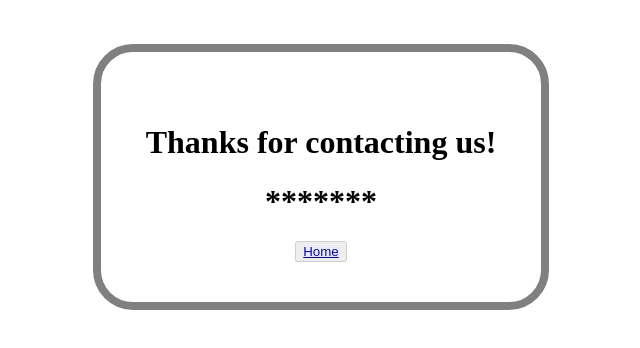
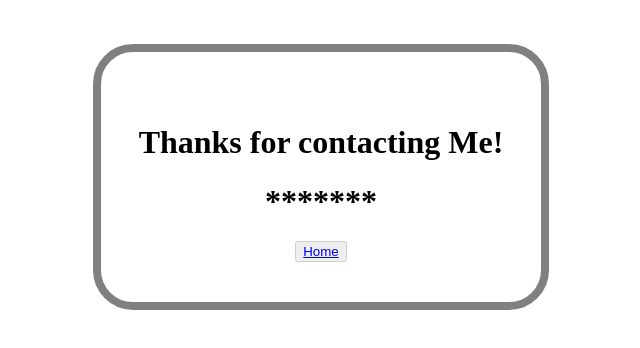
Before and after one commit to Barhtarhliahn/projectfalcon.com, a plain HTML site: page contact.html in a window 1280 px wide. Both pictures are taken after typing "Sample", "name@example.com", "5", "Sample" into the empty fields and a click on the button "send". Shown: the whole page, without its empty margins (319-959 px from the left). Drawn offline with Linux system fonts and the light colour scheme; no server answers.

Commit message:
Update contact.html
update 5.0

```diff
--- a/contact.html
+++ b/contact.html
@@ -34,7 +34,7 @@
 
     <!-- Thankyou_message --><br>
     <div class="thankyou_message" style="display:none;background:none;border:8px solid gray;border-radius: 40px;width: 400px;padding-top: 15px;padding-bottom: 40px;padding-left: 20px;padding-right: 20px;"><br><br>
-      <h1>Thanks for contacting us!</h1>
+      <h1>Thanks for contacting Me!</h1>
       <h1>*******</h1>
       <button class="return"><a href="index.html">Home</a></button>
     </div>
```
